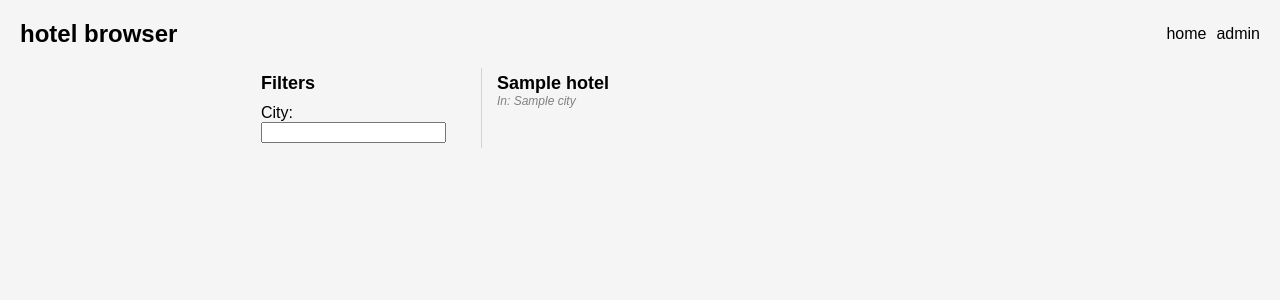
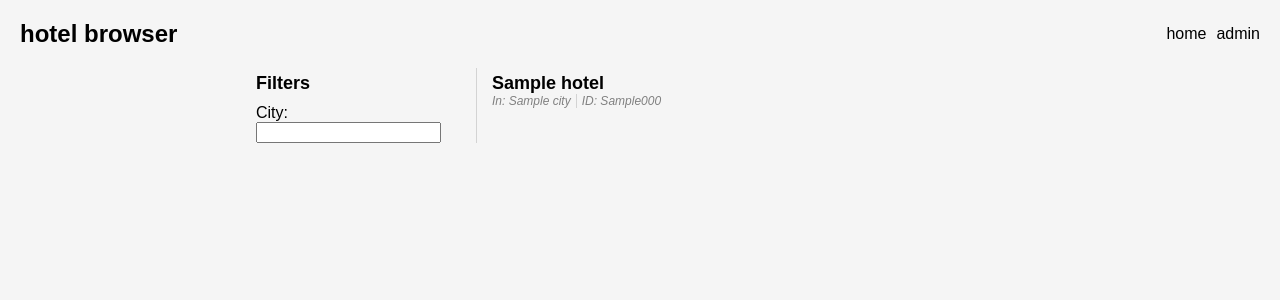
Before and after one commit to CoenKonings/maykin-backend-case, a Django app: page / in a window 1280 px wide. Shown: the top 300 px of the page. Run offline with Django 5.2, Linux system fonts and the light colour scheme; tables that the repository leaves empty hold one stand-in row (values such as "Sample post").

Commit message:
show city identifier on noscript frontend

```diff
--- a/src/hotelbrowser/static/hotelbrowser/css/base.css
+++ b/src/hotelbrowser/static/hotelbrowser/css/base.css
@@ -44,3 +44,8 @@ body {
 .italics {
   font-style: italic;
 }
+
+.separator-vertical {
+  background-color: lightgray;
+  width: 1px;
+}
--- a/src/hotelbrowser/static/hotelbrowser/css/hotel_list.css
+++ b/src/hotelbrowser/static/hotelbrowser/css/hotel_list.css
@@ -6,7 +6,7 @@
 .hotel-filter-section {
   width: 200px;
   display: flex;
-  padding: 5px 10px 5px 5px;
+  padding: 5px 10px 0 0;
   flex-direction: column;
   gap: 10px;
   height: max-content;
@@ -26,16 +26,16 @@
   margin: 0;
 }
 
-.separator {
-  background-color: lightgray;
-  width: 1px;
-}
-
 #hotel-list {
   display: flex;
   flex-direction: column;
   gap: 20px;
   padding: 5px 10px 5px 5px;
+}
+
+.hotel-details {
+  display: flex;
+  gap: 5px;
 }
 
 .hotel-name {
@@ -44,7 +44,7 @@
   padding: 0;
 }
 
-.hotel-location {
+.hotel-detail {
   font-size: 12px;
   font-style: italic;
   color: gray;
--- a/src/hotelbrowser/templates/hotelbrowser/hotel_list.html
+++ b/src/hotelbrowser/templates/hotelbrowser/hotel_list.html
@@ -30,13 +30,17 @@
         </form>
     </div>
 
-    <div class="separator" aria-hidden="true" role="presentation"></div>
+    <div class="separator-vertical" aria-hidden="true" role="presentation"></div>
 
     <section id="hotel-list">
         {% for hotel in hotel_list %}
         <article class="hotel-info">
             <h2 class="hotel-name">{{ hotel.name }}</h2>
-            <div class="hotel-location">In: {{ hotel.city.name }}</div>
+            <div class="hotel-details">
+                <div class="hotel-detail">In: {{ hotel.city.name }}</div>
+                <div class="separator-vertical" aria-hidden="true" role="presentation"></div>
+                <div class="hotel-detail">ID: {{ hotel.get_identifier }}</div>
+            </div>
         </article>
         {% empty %}
         <span class="italics">No hotels found</span>
--- a/src/hoteldata/models.py
+++ b/src/hoteldata/models.py
@@ -34,5 +34,11 @@ class Hotel(models.Model):
         ordering = ["city", "name"]
 
     def __str__(self):
-        hotel_identifier = self.city.abbreviation + self.code
-        return f"{self.name} in {self.city.name} ({hotel_identifier})"
+        return f"{self.name} in {self.city.name} ({self.get_identifier()})"
+
+    def get_identifier(self):
+        """
+        Get the hotel's identifier by combining the city's abbreviation with
+        the hotel's code.
+        """
+        return self.city.abbreviation + self.code
```
